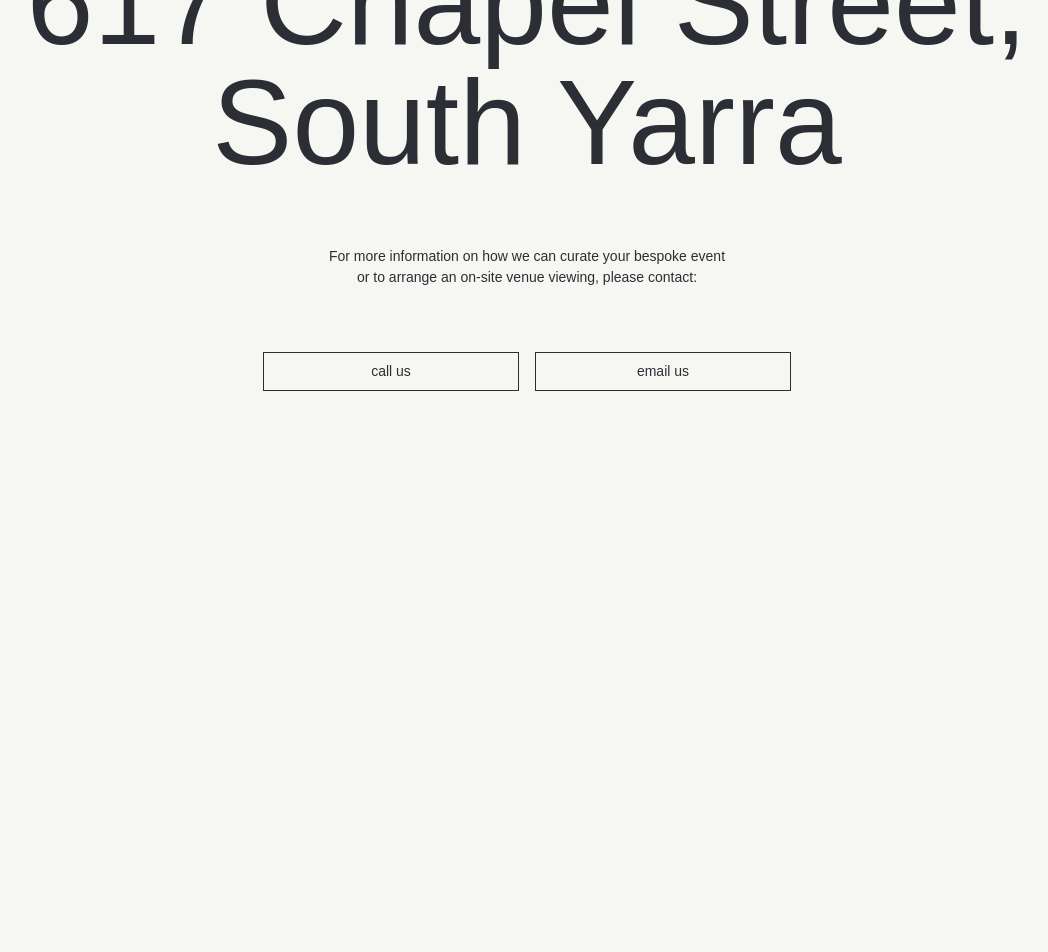
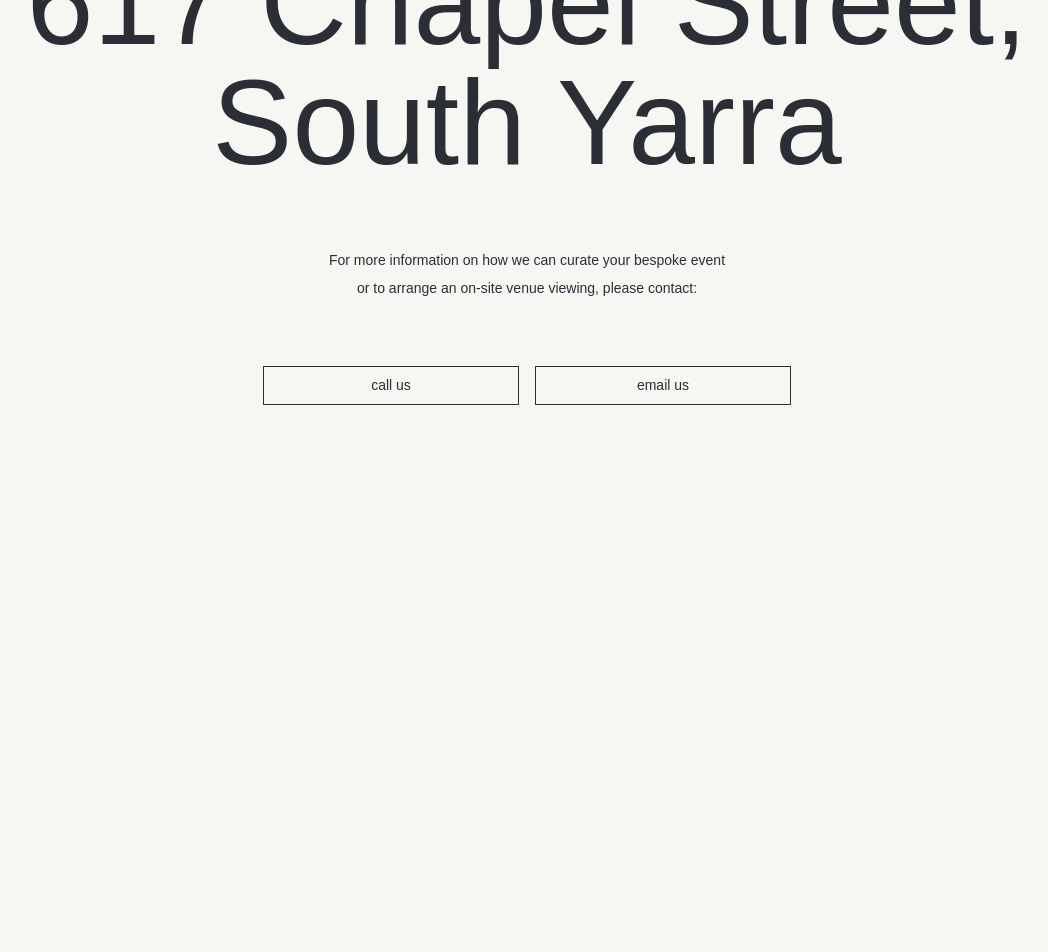
Before and after one commit to milosptr/event-centar, a Jekyll site: the page built from contact.md, in a window 1280 px wide. Shown: the part 350-1302 px from the top of the page, without its empty margins (113-1161 px from the left). Built offline with Jekyll 4.4.1, drawn with Linux system fonts in a browser that asks for light colours; some web fonts are replaced.

Commit message:
line-height

```diff
--- a/_layouts/contact.html
+++ b/_layouts/contact.html
@@ -8,7 +8,7 @@
   <h1 class="contact-title animate__animated animate__fadeInUp animate__slow">
     {{page.big_title}}
   </h1>
-  <p class="little-font pt-16 text-left md:text-center animate__animated animate__fadeInUp animate__slow animate__delay-1s">
+  <p class="leading-7 little-font pt-16 text-left md:text-center animate__animated animate__fadeInUp animate__slow animate__delay-1s">
     {{page.text}}
   </p>
   </div>
```
